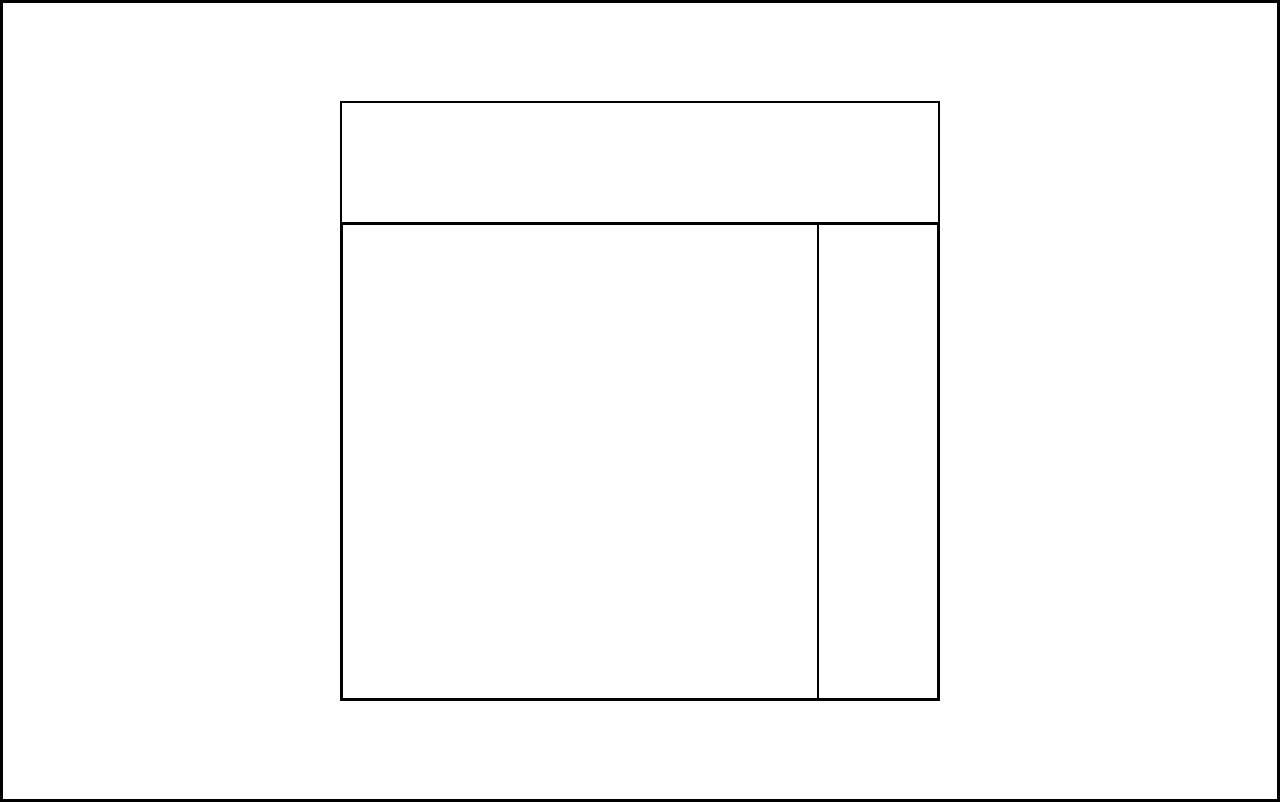
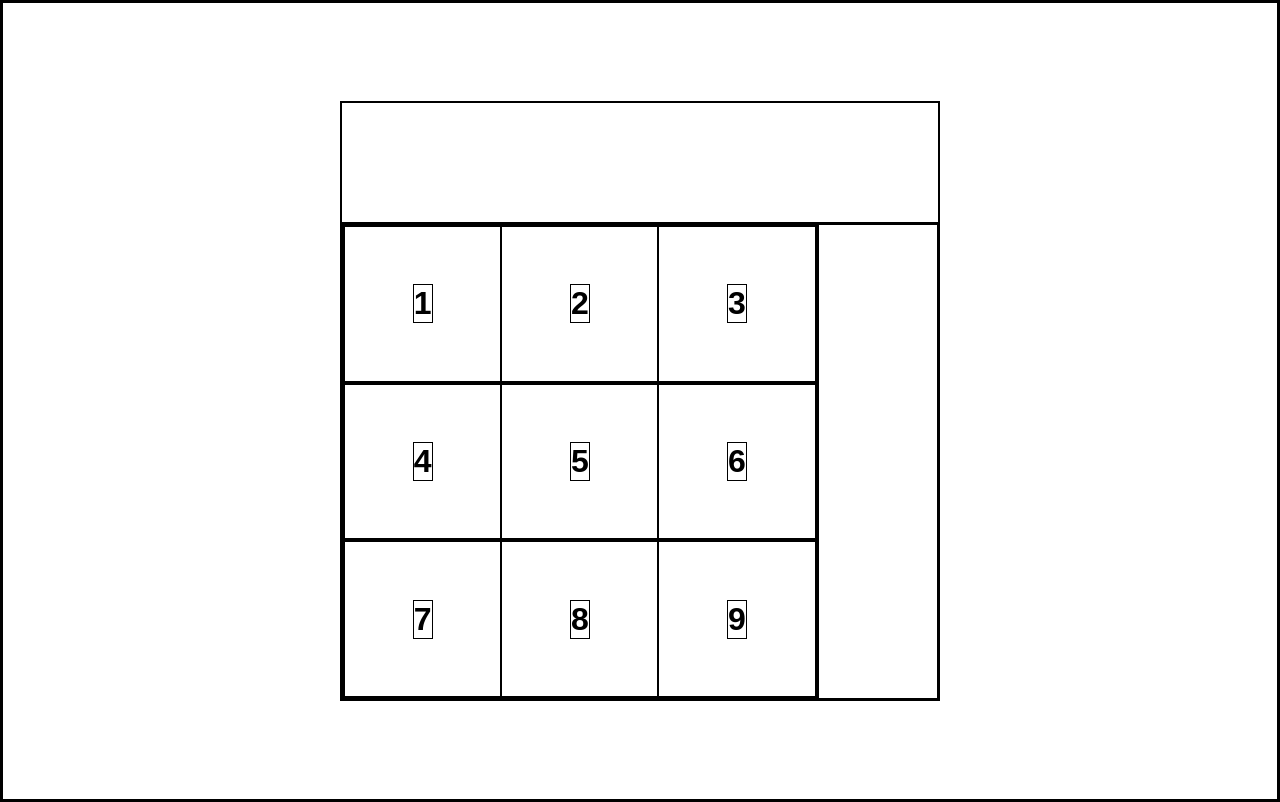
Before and after one commit to AbdulZor/odin-calculator, a plain HTML site: page index.html in a window 1280 px wide. Drawn offline with Linux system fonts and the light colour scheme.

Commit message:
Add layout for the numbers and the numbers as well

```diff
--- a/index.html
+++ b/index.html
@@ -13,7 +13,23 @@
         <div class="calculator">
             <div class="display"></div>
             <div class="buttons">
-                <div class="numbers"></div>
+                <div class="numbers">
+                    <div class="number-row">
+                        <div class="number"><span>1</span></div>
+                        <div class="number"><span>2</span></div>
+                        <div class="number"><span>3</span></div>
+                    </div>
+                    <div class="number-row">
+                        <div class="number"><span>4</span></div>
+                        <div class="number"><span>5</span></div>
+                        <div class="number"><span>6</span></div>
+                    </div>
+                    <div class="number-row">
+                        <div class="number"><span>7</span></div>
+                        <div class="number"><span>8</span></div>
+                        <div class="number"><span>9</span></div>
+                    </div>
+                </div>
                 <div class="operations"></div>
             </div>
         </div>
--- a/stylesheet.css
+++ b/stylesheet.css
@@ -1,5 +1,6 @@
 * {
     box-sizing: border-box;
+    font-family: Arial, Helvetica, sans-serif;
     border: 1px solid black;
 }
 
@@ -37,8 +38,27 @@ body {
 
 .numbers {
     flex: 4;
+    display: flex;
+    flex-direction: column;
 }
 
 .operations {
     flex: 1;
 }
+
+.number-row {
+    flex: 1;
+    display: flex;
+}
+
+.number {
+    flex: 1;
+    display: flex;
+    justify-content: center;
+    align-items: center;
+}
+
+.number span {
+    font-size: 32px;
+    font-weight: 900;
+}
```
